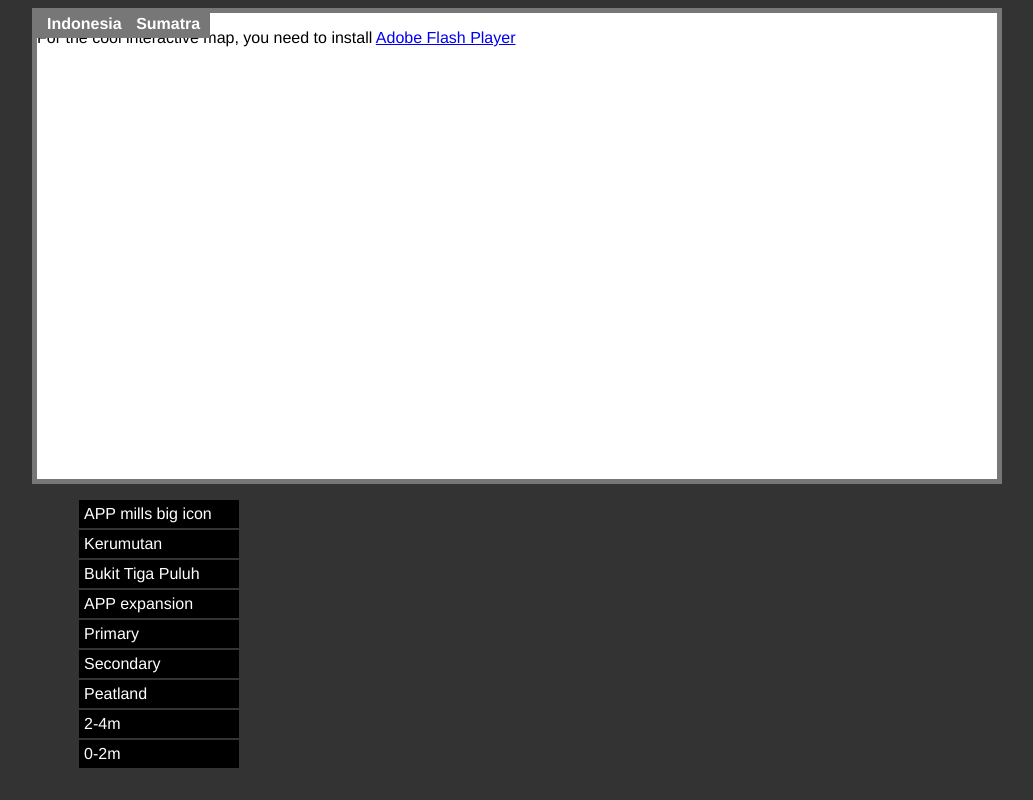
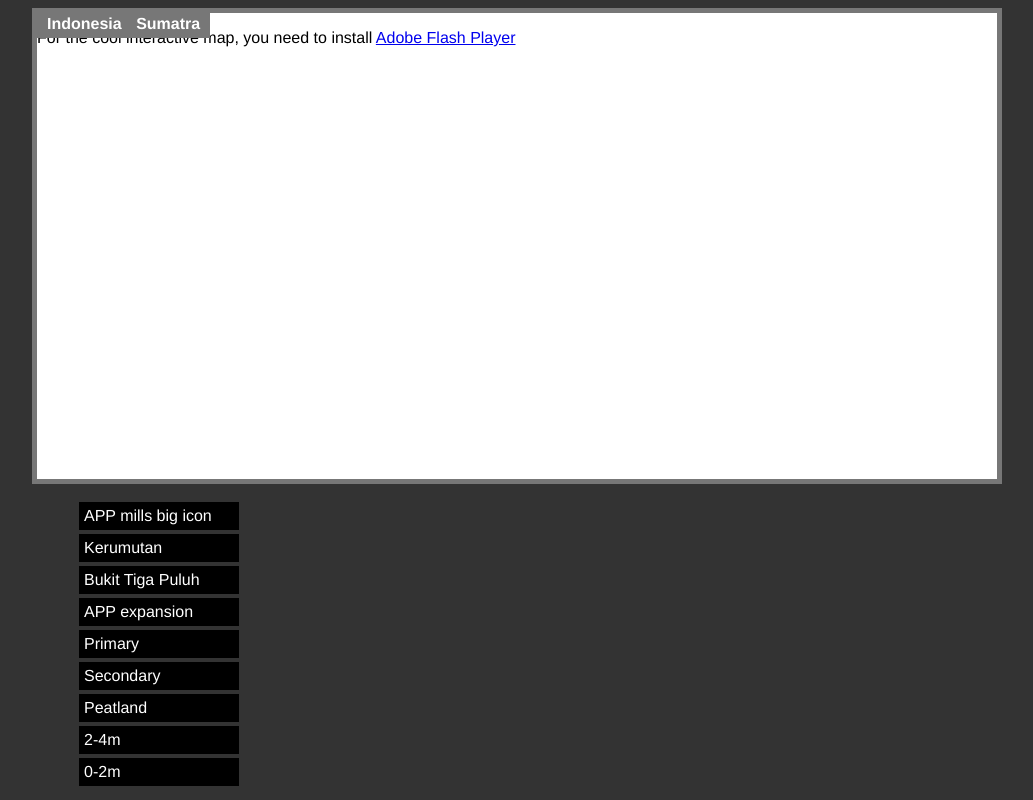
Before and after one commit to stripthis/Greenpeace-Map, a PHP site: page / in a window 1280 px wide. Shown: the whole page, without its empty margins (123-1156 px from the left). Run offline with PHP 8.4, Linux system fonts and the light colour scheme.

Commit message:
Fix layer li box sizes

```diff
--- a/css/map.css
+++ b/css/map.css
@@ -63,6 +63,8 @@ object {
   padding:0;
   margin:2px;
   color: #555;
+  float: left;
+  clear: both;
 }
 
 .layer.nav .active{
```
